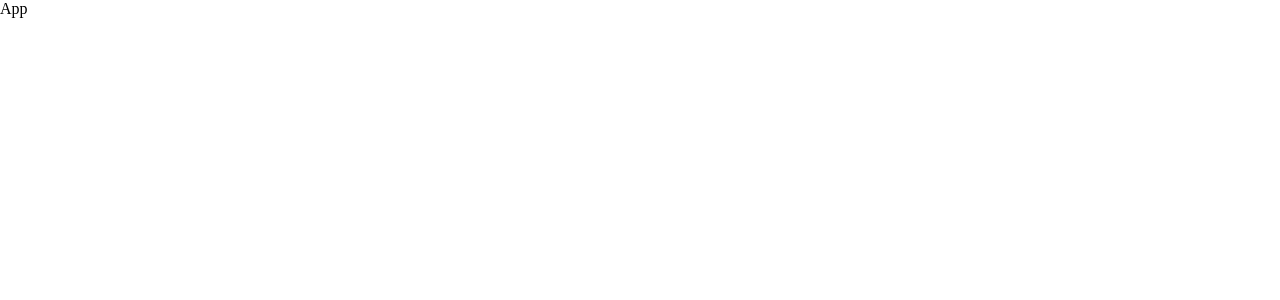
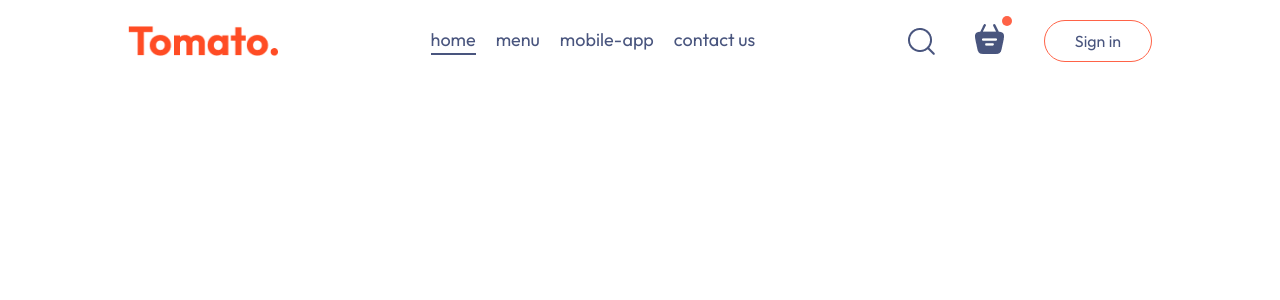
Before and after one commit to NethmiHasi/Food-Delivery-App, a React (Vite) app in the folder frontend/: page / in a window 1280 px wide. Shown: the top 300 px of the page. Built offline with nearby package versions, Linux system fonts and the light colour scheme.

Commit message:
added navbar

```diff
--- a/frontend/src/App.jsx
+++ b/frontend/src/App.jsx
@@ -1,8 +1,11 @@
 import React from 'react'
+import Navbar from './components/Navbar/Navbar'
 
 const App = () => {
   return (
-    <div>App</div>
+    <div className='app'>
+      <Navbar></Navbar>
+    </div>
   )
 }
 
--- a/frontend/src/components/Navbar/Navbar.css
+++ b/frontend/src/components/Navbar/Navbar.css
@@ -0,0 +1,63 @@
+.navbar{
+    padding: 20px 0px;
+    display: flex;
+    justify-content: space-between;
+    align-items: center;
+}
+
+.navbar .logo{
+    width: 150px;
+}
+
+.navbar-menu{
+    display: flex;
+    list-style: none;
+    gap:20px;
+    color: #49557e;
+    font-size: 18px;
+}
+
+.navbar-right{
+    display: flex;
+    align-items: center;
+    gap: 40px;
+}
+
+.navbar button{
+    background: transparent;
+    font-size: 16px;
+    color: #49557e;
+    border: 1px solid tomato;
+    padding: 10px 30px;
+    border-radius:50px ;
+    cursor: pointer;
+    transition: 0.3s;
+}
+
+.navbar button:hover{
+    background-color: #fff4f2;
+
+}
+
+.navbar .active{
+    padding-bottom: 2px;
+    border-bottom: 2px solid #49557e;
+}
+
+.navbar li{
+    cursor: pointer;
+}
+
+.navbar-search-icon {
+    position: relative;
+}
+
+.navbar-search-icon .dot{
+    position: absolute;
+    min-height: 10px;
+    min-width: 10px;
+    background-color: tomato;
+    border-radius: 5px;
+    top: -8px;
+    right: -8px;
+}
--- a/frontend/src/components/Navbar/Navbar.jsx
+++ b/frontend/src/components/Navbar/Navbar.jsx
@@ -1,12 +1,27 @@
-import React from 'react'
+import React, { useState } from 'react'
 import './Navbar.css'
 import { assets } from '../../assets/assets'
 
 
 const Navbar = () => {
+    const [menu, setMenu] = useState("home");
   return (
     <div className='navbar'>
-        <img src={assets.logo} alt="" srcset="" />
+        <img src={assets.logo} alt="logo" className="logo" />
+        <ul className="navbar-menu">
+            <li onClick={() =>setMenu("home")} className={menu === 'home'? "active" :""}>home</li>
+            <li onClick={() =>setMenu("menu")} className={menu === 'menu'? "active" :""}>menu</li>
+            <li onClick={() =>setMenu("mobile-app")} className={menu === 'mobile-app'? "active" :""}>mobile-app</li>
+            <li onClick={() =>setMenu("contact-us")} className={menu === 'contact-us'? "active" :""}>contact us</li>
+        </ul>
+        <div className="navbar-right">
+            <img src={assets.search_icon} alt="" />
+            <div className="navbar-search-icon">
+                <img src={assets.basket_icon} alt="" />
+                <div className="dot"></div>
+            </div>
+            <button >Sign in</button>
+        </div>
     </div>
   )
 }
--- a/frontend/src/index.css
+++ b/frontend/src/index.css
@@ -1,7 +1,9 @@
+@import url('https://fonts.googleapis.com/css2?family=Outfit:wght@100..900&family=Roboto+Slab:wght@100..900&display=swap');
 *{
   padding: 0;
   margin: 0;
   box-sizing: border-box;
+  font-family: Outfit;
 }
 
 body{
@@ -12,3 +14,8 @@
   text-decoration: none;
   color: inherit;
 }
+
+.app{
+  width: 80%;
+  margin: auto;
+}
```
